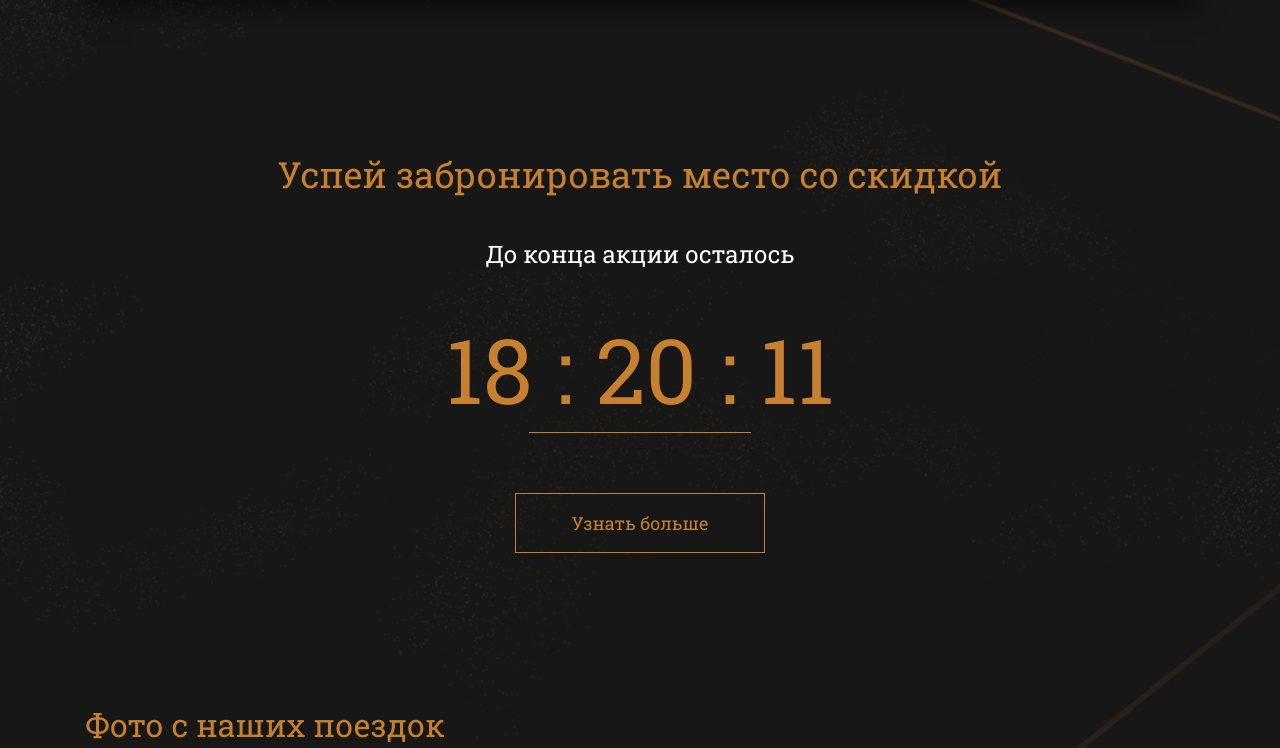
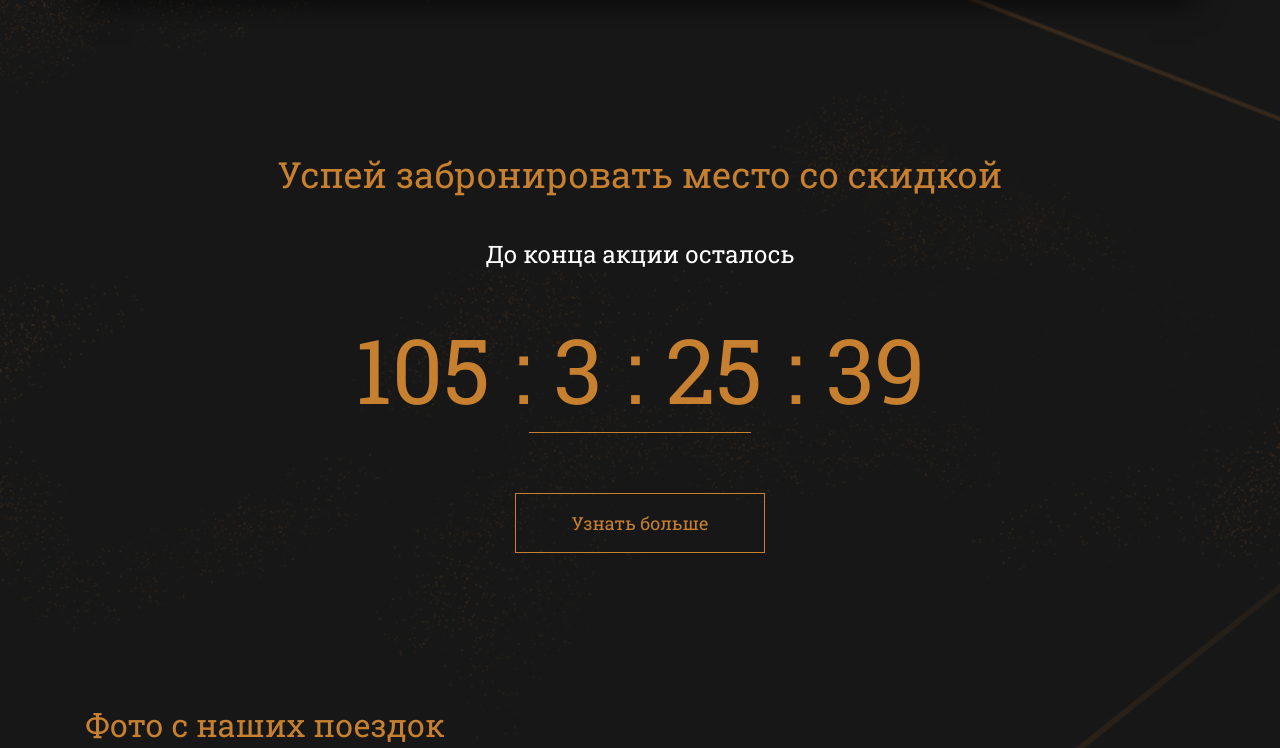
Before and after one commit to Vcthtuf/Yoga, a plain HTML site: page index.html in a window 1280 px wide. Shown: the part 1230-1978 px from the top of the page. Drawn offline with Linux system fonts and the light colour scheme.

Commit message:
run tmer

```diff
--- a/css/style.css
+++ b/css/style.css
@@ -114,6 +114,7 @@ header ul li:before {
   background-size: cover;
 }
 .main-block {
+  position: relative;
   width: 750px;
   min-height: 300px;
   border: 6px solid #c78030;
@@ -123,6 +124,7 @@ header ul li:before {
   margin-top: 180px;
   text-align: center;
 }
+
 .main-block-link {
   color: #fff;
   font-size: 22px;
--- a/index.html
+++ b/index.html
@@ -1,13 +1,16 @@
 <!DOCTYPE html>
 <html lang="ru">
+
 <head>
 	<meta charset="UTF-8">
 	<title>Yoga</title>
 
-	<link href="https://fonts.googleapis.com/css?family=Roboto+Slab:300,400,700&amp;subset=cyrillic-ext" rel="stylesheet">
+	<link href="https://fonts.googleapis.com/css?family=Roboto+Slab:300,400,700&amp;subset=cyrillic-ext"
+		rel="stylesheet">
 	<link rel="stylesheet" href="css/bootstrap-grid.min.css">
 	<link rel="stylesheet" href="css/style.css">
 </head>
+
 <body>
 	<header>
 		<div class="container">
@@ -42,7 +45,7 @@
 	</div>
 	<div class="content">
 		<div class="container" id="about">
-			<div class="info" >
+			<div class="info">
 				<div class="info-header">
 					<div class="info-header-tab">Лечение</div>
 					<div class="info-header-tab">Отдых</div>
@@ -52,7 +55,12 @@
 				<div class="info-tabcontent fade">
 					<div class="description">
 						<div class="description-title">Здоровый позвоночник</div>
-						<div class="description-text">Йога, массажи и плавание в море - помогут уставшей спине! Индийские йоги считали, что здоровье человека можно определить по тому, насколько здоров и гибок у него позвоночник.<br> Интересно, что бы древние йоги сказали, глядя на современного человека, который уже со школьного возраста мучается болями в спине, работает подолгу в неудобных сидячих позах и не умеет расслабляться, имеет искривление, которое в итоге приведет к болезням других органов? Йоги сказали бы – займись собой и срочно!
+						<div class="description-text">Йога, массажи и плавание в море - помогут уставшей спине!
+							Индийские йоги считали, что здоровье человека можно определить по тому, насколько здоров и
+							гибок у него позвоночник.<br> Интересно, что бы древние йоги сказали, глядя на современного
+							человека, который уже со школьного возраста мучается болями в спине, работает подолгу в
+							неудобных сидячих позах и не умеет расслабляться, имеет искривление, которое в итоге
+							приведет к болезням других органов? Йоги сказали бы – займись собой и срочно!
 						</div>
 						<div class="description-btn">
 							Узнать подробнее
@@ -65,7 +73,11 @@
 				<div class="info-tabcontent fade">
 					<div class="description">
 						<div class="description-title">Антистресс</div>
-						<div class="description-text">Аюрведа и йога утверждают, что главным источником здоровья нашего организма является здоровый ум. Программа «Антистресс» сначала убирает последствия стресса на физическом уровне, потом помогает избавиться от негативных и навязчивых мыслей, затем повышает общий уровень энергии.<br> Вы наконец вспомните ощущение "свободной головы", ощутите прилив физических сил и вспомните, что такое счастье.</div>
+						<div class="description-text">Аюрведа и йога утверждают, что главным источником здоровья нашего
+							организма является здоровый ум. Программа «Антистресс» сначала убирает последствия стресса
+							на физическом уровне, потом помогает избавиться от негативных и навязчивых мыслей, затем
+							повышает общий уровень энергии.<br> Вы наконец вспомните ощущение "свободной головы",
+							ощутите прилив физических сил и вспомните, что такое счастье.</div>
 						<div class="description-btn">
 							Узнать подробнее
 						</div>
@@ -77,7 +89,10 @@
 				<div class="info-tabcontent fade">
 					<div class="description">
 						<div class="description-title">Восстановление</div>
-						<div class="description-text">Стрессы, жизнь в условиях города, плохая экология, загрязненные продукты и вода, напряженный ритм жизни - все это день ото дня отбирает у нас молодость и хорошее здоровье.<br> Одним кремом для лица не решить проблему омоложения организма, когда тебе за 40. Согласны?</div>
+						<div class="description-text">Стрессы, жизнь в условиях города, плохая экология, загрязненные
+							продукты и вода, напряженный ритм жизни - все это день ото дня отбирает у нас молодость и
+							хорошее здоровье.<br> Одним кремом для лица не решить проблему омоложения организма, когда
+							тебе за 40. Согласны?</div>
 						<div class="description-btn">
 							Узнать подробнее
 						</div>
@@ -89,7 +104,13 @@
 				<div class="info-tabcontent fade">
 					<div class="description">
 						<div class="description-title">Йога и аюрведа</div>
-						<div class="description-text">Несколько лет назад мы разработали специальные программы по йоге и аюрведе - и мы поняли, что они отлично работают - на опыте 530 наших туристов! В каждой из этих программ есть одна цель, на достижение которой будут направлены и асаны, и дыхательные практики, и медитации, и аюрведические процедуры, будут читаться лекции по этой теме. <br>Йога и аюрведа - два сильных война, которые сообща будут бороться с проблемами и болезнями.</div>
+						<div class="description-text">Несколько лет назад мы разработали специальные программы по йоге и
+							аюрведе - и мы поняли, что они отлично работают - на опыте 530 наших туристов! В каждой из
+							этих программ есть одна цель, на достижение которой будут направлены и асаны, и дыхательные
+							практики, и медитации, и аюрведические процедуры, будут читаться лекции по этой теме.
+							<br>Йога и аюрведа - два сильных война, которые сообща будут бороться с проблемами и
+							болезнями.
+						</div>
 						<div class="description-btn">
 							Узнать подробнее
 						</div>
@@ -105,6 +126,8 @@
 					До конца акции осталось
 				</div>
 				<div class="timer-numbers" id="timer">
+					<span class="days">14</span>
+					<span>:</span>
 					<span class="hours">18</span>
 					<span>:</span>
 					<span class="minutes">20</span>
@@ -131,8 +154,12 @@
 						<img src="img/slider_4.jpg" alt="slider">
 					</div>
 
-					<div class="prev"><div class="arrow-left"></div></div>
-					<div class="next"><div class="arrow-right"></div></div>
+					<div class="prev">
+						<div class="arrow-left"></div>
+					</div>
+					<div class="next">
+						<div class="arrow-right"></div>
+					</div>
 				</div>
 				<div class="slider-dots">
 					<div class="dot dot-active"></div>
@@ -232,4 +259,5 @@
 	</div>
 	<script src="js/script.js"></script>
 </body>
+
 </html>
--- a/js/script.js
+++ b/js/script.js
@@ -35,4 +35,49 @@ window.addEventListener('DOMContentLoaded', function () {
         }
     });
 
+    // Timer
+
+    let deadline = '2021-06-25';
+
+    function getTimeRemaining(endtime) {
+        let t = Date.parse(endtime) - Date.parse(new Date()), // - количество миллисекунд между дедлайном и текущим временем
+            seconds = Math.floor((t / 1000) % 60), // - количество секунд
+            minutes = Math.floor(t / (1000 * 60) % 60), // - количество минут
+            hours = Math.floor(t / (1000 * 60 * 60) % 60) - 5, // - количество часов
+            days = Math.floor(t / (1000 * 60 * 60 * 24)); // - количество дней
+
+        return {
+            'total': t,
+            'days': days,
+            'hours': hours,
+            'minutes': minutes,
+            'seconds': seconds
+        }
+    }
+
+    function setClock(id, endtime) {
+        let timer = document.getElementById(id),
+            days = timer.querySelector('.days'),
+            hours = timer.querySelector('.hours'),
+            minutes = timer.querySelector('.minutes'),
+            seconds = timer.querySelector('.seconds'),
+            timeInterval = setInterval(updateClock, 1000);
+
+        function updateClock() {
+            let t = getTimeRemaining(endtime);
+            days.textContent = t.days;
+            hours.textContent = t.hours;
+            minutes.textContent = t.minutes;
+            seconds.textContent = t.seconds;
+
+            if (t.total < 0) {
+                clearInterval(timeInterval);
+            }
+        }
+
+    }
+
+
+    setClock('timer', deadline);
+
 });
```
Lines whose indentation alone changed are shown as unchanged.
